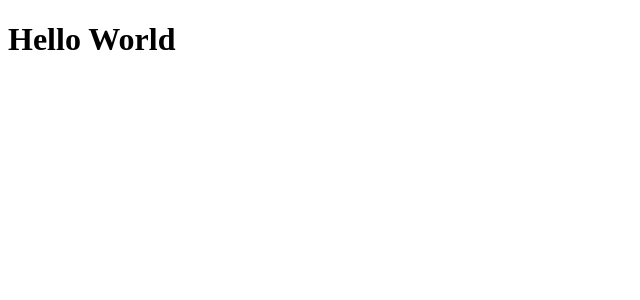
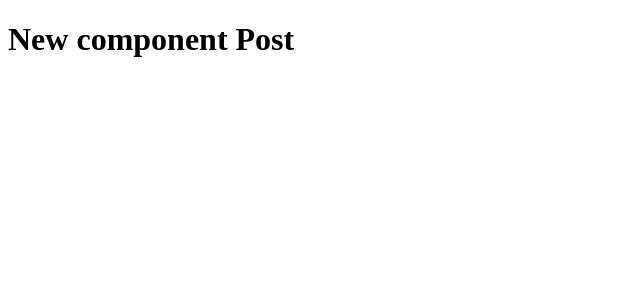
Before and after one commit to christophersousa/Ignite, a React (Vite) app in the folder React/01-fundamentals-react/: page / in a window 1280 px wide. Shown: the top 300 px of the page, without its empty margins (0-640 px from the left). Built offline with nearby package versions, Linux system fonts and the light colour scheme.

Commit message:
feat: Componentization concept

```diff
--- a/React/01-fundamentals-react/src/App.jsx
+++ b/React/01-fundamentals-react/src/App.jsx
@@ -1,7 +1,8 @@
+import { Post } from "./Post"
 
 function App() {
   return (
-    <h1>Hello World</h1>
+    <Post/>
   )
 }
 
--- /dev/null
+++ b/React/01-fundamentals-react/src/Post.jsx
@@ -0,0 +1,7 @@
+export function Post(){
+  return(
+    <>
+      <h1>New component Post</h1>
+    </>
+  )
+}
```
